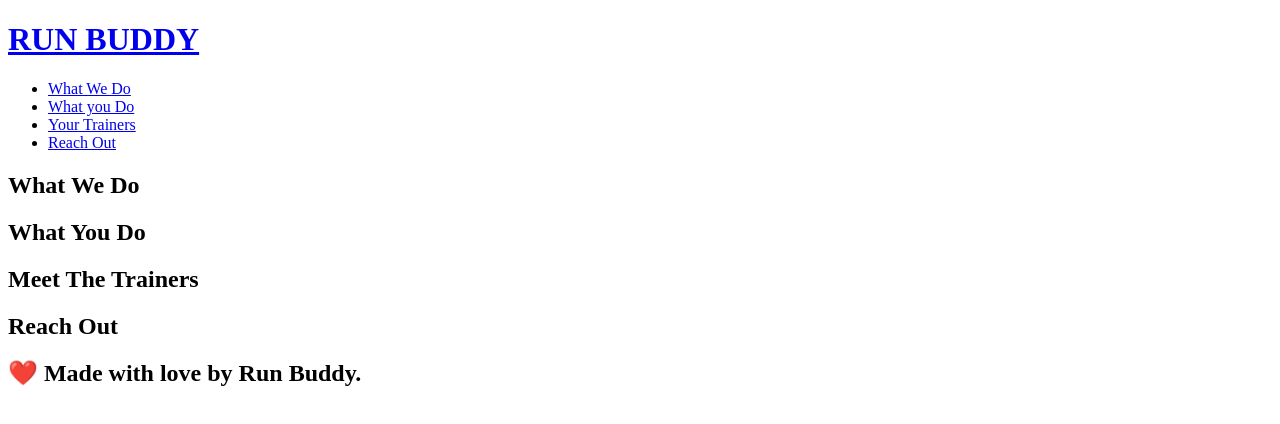
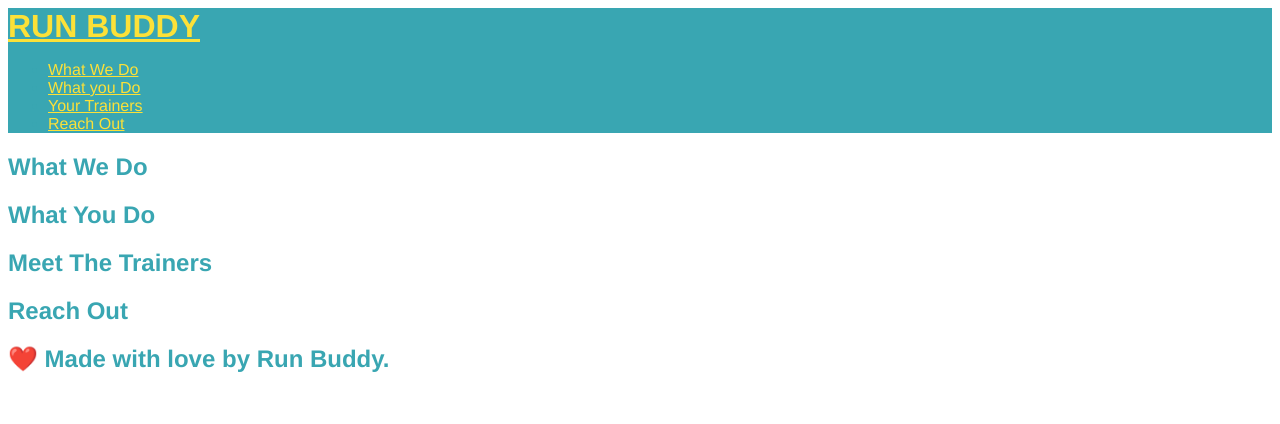
Before and after one commit to djrhoten/run-buddy, a plain HTML site: page index.html in a window 1280 px wide. Drawn offline with Linux system fonts and the light colour scheme.

Commit message:
CSS headers and body

```diff
--- /dev/null
+++ b/assets/css/style.css
@@ -0,0 +1,21 @@
+body {
+  color: #39a6b2;
+  font-family: Helvetica, Arial, sans-serif;
+}
+
+/* apply styles to <header> */
+header {
+  padding: 20px 35 px;
+  background-color: #39a6b2;
+}
+
+header h1 {
+  font-weight: bold;
+  font-size: 36 px;
+  color: #fce138;
+  margin: 0;
+}
+
+header a {
+  color: #fce138;
+}
--- a/index.html
+++ b/index.html
@@ -3,6 +3,7 @@
     <head>
         <meta charset="UTF-8"/>
         <title>Run Buddy</title>
+        <link rel="stylesheet" href="./assets/css/style.css" />
     </head>
     <body>
         <!-- navigation -->
```
